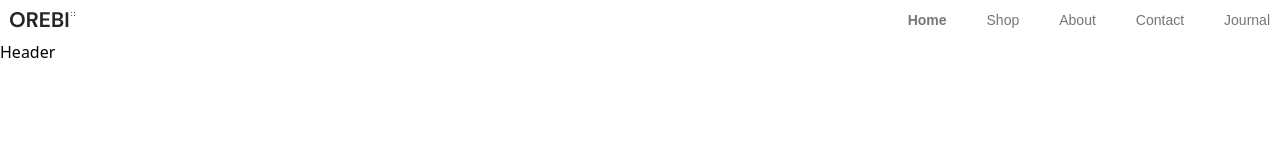
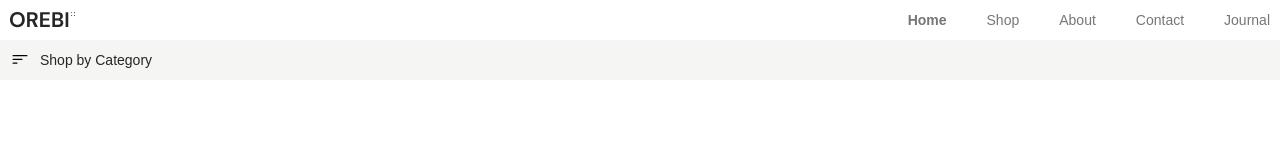
Before and after one commit to AKAzadMilon-Dev/orebi-ecommerce, a React (Create React App) app: page / in a window 1280 px wide. Shown: the top 160 px of the page. Built offline with nearby package versions, Linux system fonts and the light colour scheme; the HTML template or start-up script is replaced by a standard one.

Commit message:
Header part shop category dropdown design

```diff
--- a/src/App.js
+++ b/src/App.js
@@ -2,7 +2,6 @@ import {
   createBrowserRouter,
   RouterProvider,
   Route,
-  Link,
   createRoutesFromElements,
 } from "react-router-dom";
 import Rootlayout from "./components/layout/Rootlayout";
--- /dev/null
+++ b/src/components/layout/Container.js
@@ -0,0 +1,7 @@
+import React from "react";
+
+const Container = ({ children }) => {
+  return <div className=" max-w-container mx-auto p-2.5 ">{children}</div>;
+};
+
+export default Container;
--- /dev/null
+++ b/src/components/layout/Dropdown.js
@@ -0,0 +1,7 @@
+import React from "react";
+
+const Dropdown = ({ children, className, dropref }) => {
+  return <div className={className} ref={dropref}>{children}</div>;
+};
+
+export default Dropdown;
--- a/src/components/layout/Header.js
+++ b/src/components/layout/Header.js
@@ -1,9 +1,54 @@
-import React from 'react'
+import React, { useEffect, useRef, useState } from "react";
+import Container from "./Container";
+import Dropdown from "./Dropdown";
+import Flex from "./Flex";
+import { BsFilterLeft } from "react-icons/bs";
+import List from "./List";
+import Listitem from "./Listitem";
 
 const Header = () => {
+  let [show, setShow] = useState(false);
+  let ref = useRef()
+
+  useEffect(()=>{
+    document.body.addEventListener("click",(e)=>{
+        console.log(ref.current)
+        if(ref.current.contains(e.target)){
+            setShow(true)
+        }else{
+            setShow(false)
+        }
+    })
+  },[])
+
   return (
-    <div>Header</div>
-  )
-}
+    <div className="bg-[#F5F5F3]">
+      <Container>
+        <Flex>
+          <div className="flex justify-between ">
+            <Dropdown dropref={ref}>
+              <p className="flex items-center gap-x-2.5">
+                <BsFilterLeft className="text-xl" />
+                <h6 className="font-dm font-regular text-sm text-[#262626]">
+                  Shop by Category
+                </h6>
+              </p>
+              {show && (
+                <List className="absolute w-[263px] bg-primary mt-2.5">
+                  <Listitem className="py-4 px-5 hover:px-8 text-[#c4c4c4] border border-solid border-[#2d2d2d] hover:text-white ease-in-out duration-300" itemname="Accesories" />
+                  <Listitem className="py-4 px-5 hover:px-8 text-[#c4c4c4] border border-solid border-[#2d2d2d] hover:text-white ease-in-out duration-300" itemname="Furniture" />
+                  <Listitem className="py-4 px-5 hover:px-8 text-[#c4c4c4] border border-solid border-[#2d2d2d] hover:text-white ease-in-out duration-300" itemname="Electronics" />
+                  <Listitem className="py-4 px-5 hover:px-8 text-[#c4c4c4] border border-solid border-[#2d2d2d] hover:text-white ease-in-out duration-300" itemname="Clothes" />
+                  <Listitem className="py-4 px-5 hover:px-8 text-[#c4c4c4] border border-solid border-[#2d2d2d] hover:text-white ease-in-out duration-300" itemname="Bags" />
+                  <Listitem className="py-4 px-5 hover:px-8 text-[#c4c4c4] border border-solid border-[#2d2d2d] hover:text-white ease-in-out duration-300" itemname="Home appliances" />
+                </List>
+              )}
+            </Dropdown>
+          </div>
+        </Flex>
+      </Container>
+    </div>
+  );
+};
 
-export default Header
+export default Header;
--- a/src/components/layout/Image.js
+++ b/src/components/layout/Image.js
@@ -1,9 +1,7 @@
-import React from 'react'
+import React from "react";
 
-const Image = ({imgsrc}) => {
-  return (
-    <img src={imgsrc}/>
-  )
-}
+const Image = ({ imgsrc }) => {
+  return <img src={imgsrc} alt="imgsrc" />;
+};
 
-export default Image
+export default Image;
--- a/src/components/layout/Listitem.js
+++ b/src/components/layout/Listitem.js
@@ -1,9 +1,12 @@
-import React from 'react'
+import React from "react";
+import { Link } from "react-router-dom";
 
-const Listitem = ({itemname, className}) => {
+const Listitem = ({ itemname, className, href }) => {
   return (
-    <li className={className}>{itemname}</li>
-  )
-}
+    <li className={className}>
+      <Link to={href}>{itemname}</Link>
+    </li>
+  );
+};
 
-export default Listitem
+export default Listitem;
--- a/src/components/layout/Navbar.js
+++ b/src/components/layout/Navbar.js
@@ -1,4 +1,5 @@
 import React, { useEffect, useState } from "react";
+import Container from "./Container";
 import Flex from "./Flex";
 import Image from "./Image";
 import List from "./List";
@@ -6,7 +7,7 @@ import Listitem from "./Listitem";
 import { BsList } from "react-icons/bs";
 
 const Navbar = () => {
-    let [show, setShow] = useState(true);
+  let [show, setShow] = useState(true);
 
   useEffect(() => {
     function scrollWidth() {
@@ -22,7 +23,7 @@ const Navbar = () => {
   }, []);
   return (
     <nav>
-      <div className=" max-w-container mx-auto p-2.5 ">
+      <Container className=" max-w-container mx-auto p-2.5 ">
         <Flex className="lg:flex items-center">
           <div className="lg:w-3/12">
             <Image imgsrc="assets/images/logo.png" />
@@ -58,9 +59,9 @@ const Navbar = () => {
             )}
           </div>
         </Flex>
-      </div>
+      </Container>
     </nav>
-  )
-}
+  );
+};
 
-export default Navbar
+export default Navbar;
--- a/tailwind.config.js
+++ b/tailwind.config.js
@@ -9,6 +9,9 @@ module.exports = {
       fontFamily: {
         dm: ["DM Sans", "sans-serif"],
       },
+      colors: {
+        primary: "#262626",
+      },
     },
   },
   plugins: [],
```
Also changed, not shown: src/components/layout/List.js (+5 -7 lines).
